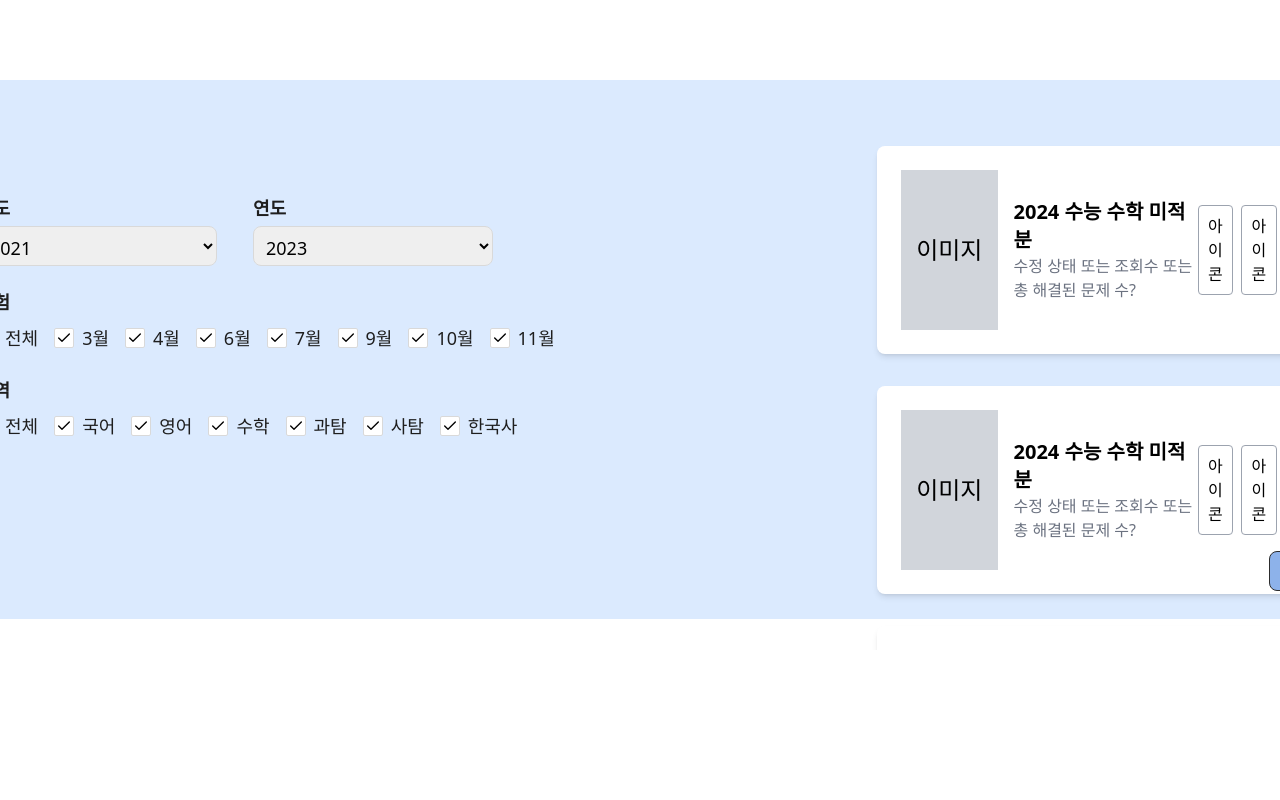
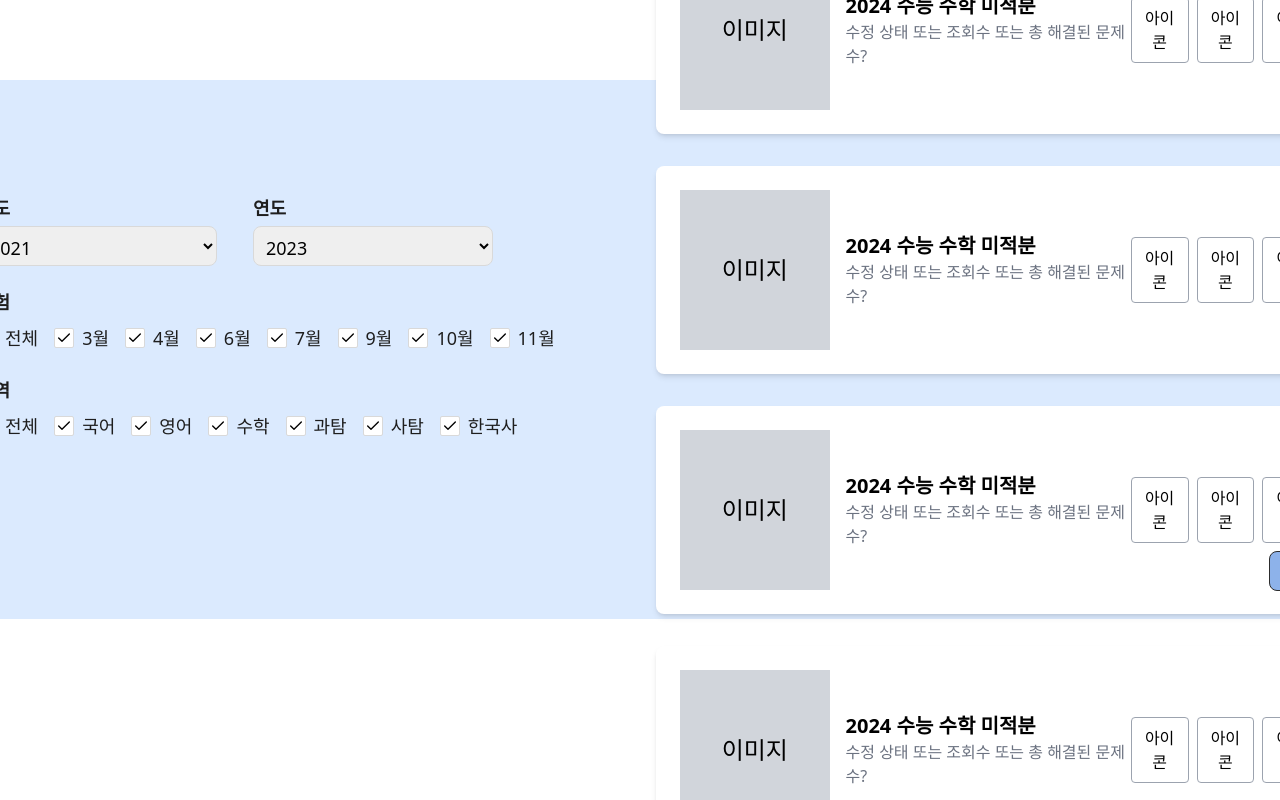
Before and after one commit to GoungGoung-AI-Math/FrontEnd, a Next.js app: page /exam in a window 1280 px wide. Shown: the top 800 px of the page. Built offline with nearby package versions, Linux system fonts and the light colour scheme.

Commit message:
[Feat] 시험 카드 스타일만 무한스크롤 추가

```diff
--- a/src/app/exam/page.tsx
+++ b/src/app/exam/page.tsx
@@ -1,7 +1,7 @@
 import React from 'react';
 
 import FilterComponent from '@/components/feature/exam/FilterComponent';
-import ProblemCard from '@/components/feature/exam/ProblemCardComponent';
+import ProblemCardList from '@/components/feature/exam/ProblemCardComponent'
 
 import ExamLayout from './layout';
 
@@ -10,7 +10,7 @@ export default function ExamPage(): JSX.Element {
     <ExamLayout>
       <>
         <FilterComponent />
-        <ProblemCard />
+        <ProblemCardList />
       </>
     </ExamLayout>
   );
--- a/src/components/feature/exam/ProblemCardComponent.tsx
+++ b/src/components/feature/exam/ProblemCardComponent.tsx
@@ -1,11 +1,15 @@
-import React from 'react';
+'use client'
+
+import React, { useEffect, useRef, useState } from 'react';
+
+const TOTAL_ITEMS = 10;  // 총 데이터 개수를 10개로 설정
 
 function ProblemCard() {
   return (
     <div className="flex flex-col w-full p-4 gap-4">
       <div className="bg-white p-6 rounded-lg shadow-md w-full" style={{ maxWidth: '1440px' }}>
         <div className="flex flex-row items-center justify-between">
-          <div className="w-40 h-40 bg-gray-300 flex justify-center items-center mr-4"> {/* 여기에 margin-right 추가 */}
+          <div className="w-40 h-40 bg-gray-300 flex justify-center items-center mr-4">
             <span className="text-2xl">이미지</span>
           </div>
           <div className="flex-grow">
@@ -24,11 +28,40 @@ function ProblemCard() {
 }
 
 function ProblemCardList() {
+  const [items, setItems] = useState(Array.from({ length: 5 }, (_, index) => index));  // 초기 데이터는 5개만 로드
+  const observerRef = useRef<IntersectionObserver | null>(null);
+  const loadMoreRef = useRef<HTMLDivElement | null>(null);
+
+  useEffect(() => {
+    const observerCallback = (entries: IntersectionObserverEntry[]) => {
+      if (entries[0].isIntersecting && items.length < TOTAL_ITEMS) {
+        setItems((prevItems) => [...prevItems, ...Array.from({ length: Math.min(5, TOTAL_ITEMS - prevItems.length) }, (_, index) => prevItems.length + index)]);
+      }
+    };
+
+    observerRef.current = new IntersectionObserver(observerCallback, {
+      root: null,
+      rootMargin: '0px',
+      threshold: 1.0,
+    });
+
+    if (loadMoreRef.current) {
+      observerRef.current.observe(loadMoreRef.current);
+    }
+
+    return () => {
+      if (observerRef.current && loadMoreRef.current) {
+        observerRef.current.unobserve(loadMoreRef.current);
+      }
+    };
+  }, [items.length]);
+
   return (
-    <div className="overflow-y-auto h-[520px]"> {/* 고정 높이를 주고 overflow-y-auto로 스크롤 활성화 */}
-      {Array.from({ length: 10 }, (_, index) => (
-        <ProblemCard key={index} />  // 각 카드에 유니크한 key 할당
+    <div className="w-full flex flex-col items-center">
+      {items.map((_, index) => (
+        <ProblemCard key={index} />
       ))}
+      {items.length < TOTAL_ITEMS && <div ref={loadMoreRef} className="h-10" />}
     </div>
   );
 }
```
